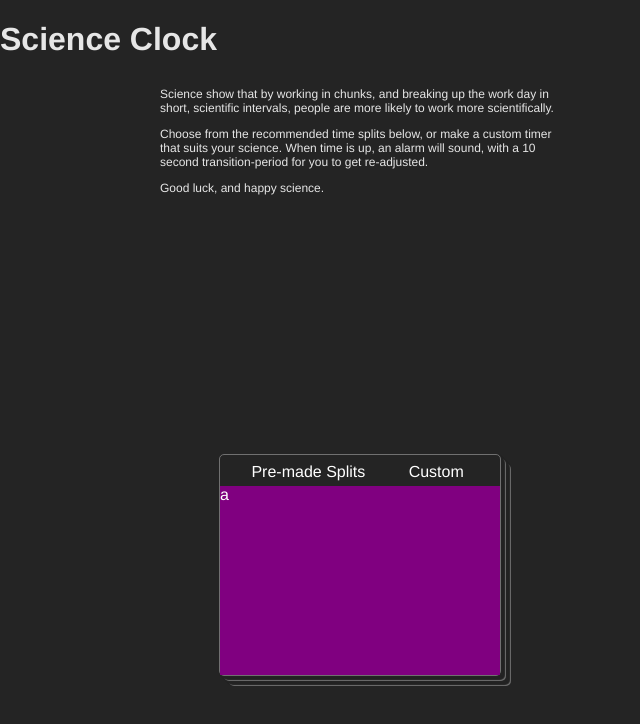
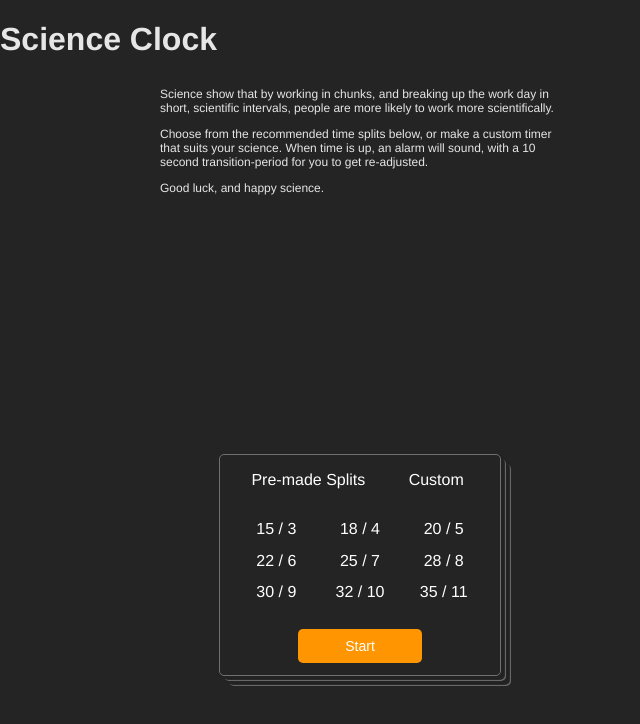
Before and after one commit to danvangogh/pomodoro-timer, a Vue app: page / in a window 1280 px wide. Shown: the top 724 px of the page, without its empty margins (0-640 px from the left). Built offline with nearby package versions, Linux system fonts and the light colour scheme.

Commit message:
styles premade-splits

```diff
--- a/src/components/ClockSelection.vue
+++ b/src/components/ClockSelection.vue
@@ -54,10 +54,10 @@ export default {
   }
   .pre-made-split {
     grid-column: 2/6;
-    margin-top: .5em;
+    margin-top: 1em;
   }
   .custom-split {
     grid-column: 7/9;
-    margin-top: .5em;
+    margin-top: 1em;
   }
 </style>
--- a/src/components/PreMadeForm.vue
+++ b/src/components/PreMadeForm.vue
@@ -1,12 +1,32 @@
 <template>
-  <div class="premade">
-    <span class="a">a</span>
-  </div>
+  <form class="premade">
+    <div class="break"></div>
+    <div v-for="split in splits">{{ split[0] }} / {{ split[1] }}</div>
+    <button
+      class="start-btn"
+      value="start"
+      >Start</button>
+  </form>
 </template>
 
 <script>
 export default {
   name: 'PreMadeForm',
+  data() {
+    return{
+      splits: [
+        [15, 3],
+        [18, 4],
+        [20, 5],
+        [22, 6],
+        [25, 7],
+        [28, 8],
+        [30, 9],
+        [32, 10],
+        [35, 11],
+      ]
+    }
+  },
 }
 </script>
 
@@ -14,10 +34,26 @@ export default {
   .premade {
     grid-column: 1/10;
     grid-row: 2/8;
-    background-color: purple;
+    padding: 0 1em;
     display: grid;
     grid-template-columns: repeat(3, 1fr);
     grid-template-rows: repeat(6, 1fr);
     grid-gap: 3px;
+    text-align: center;
+  }
+  .break {
+    grid-column: 1/4;
+  }
+  .start-btn {
+    grid-column: 1/4;
+    width: 50%;
+    height: 120%;
+    margin: 1em auto auto auto;
+    border: none;
+    border-radius: 5px;
+    background-color: #FF9501;
+    color: #FFFFFF;
+    font-size: 14px;
+    line-height: 0px;
   }
 </style>
```
